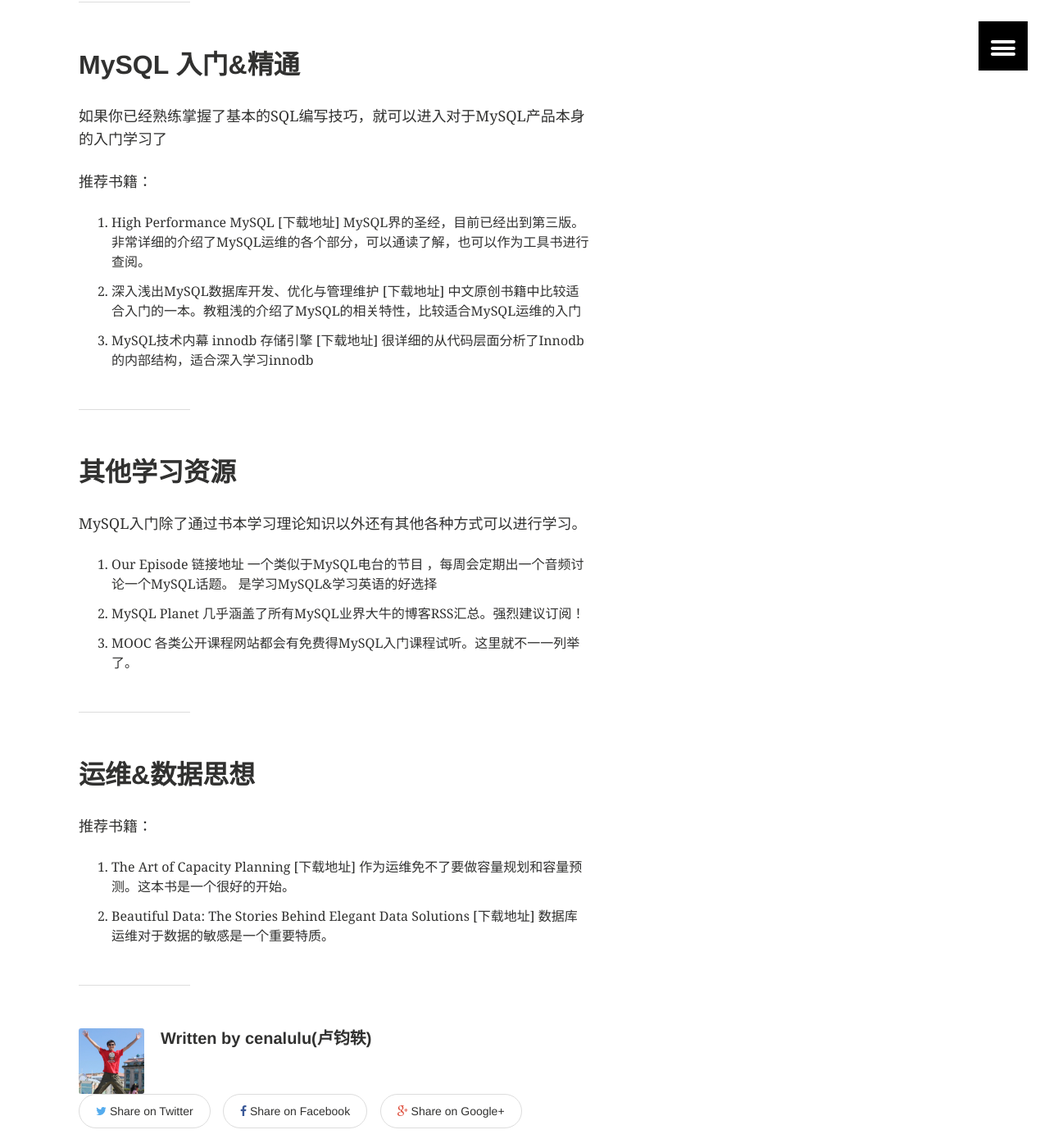
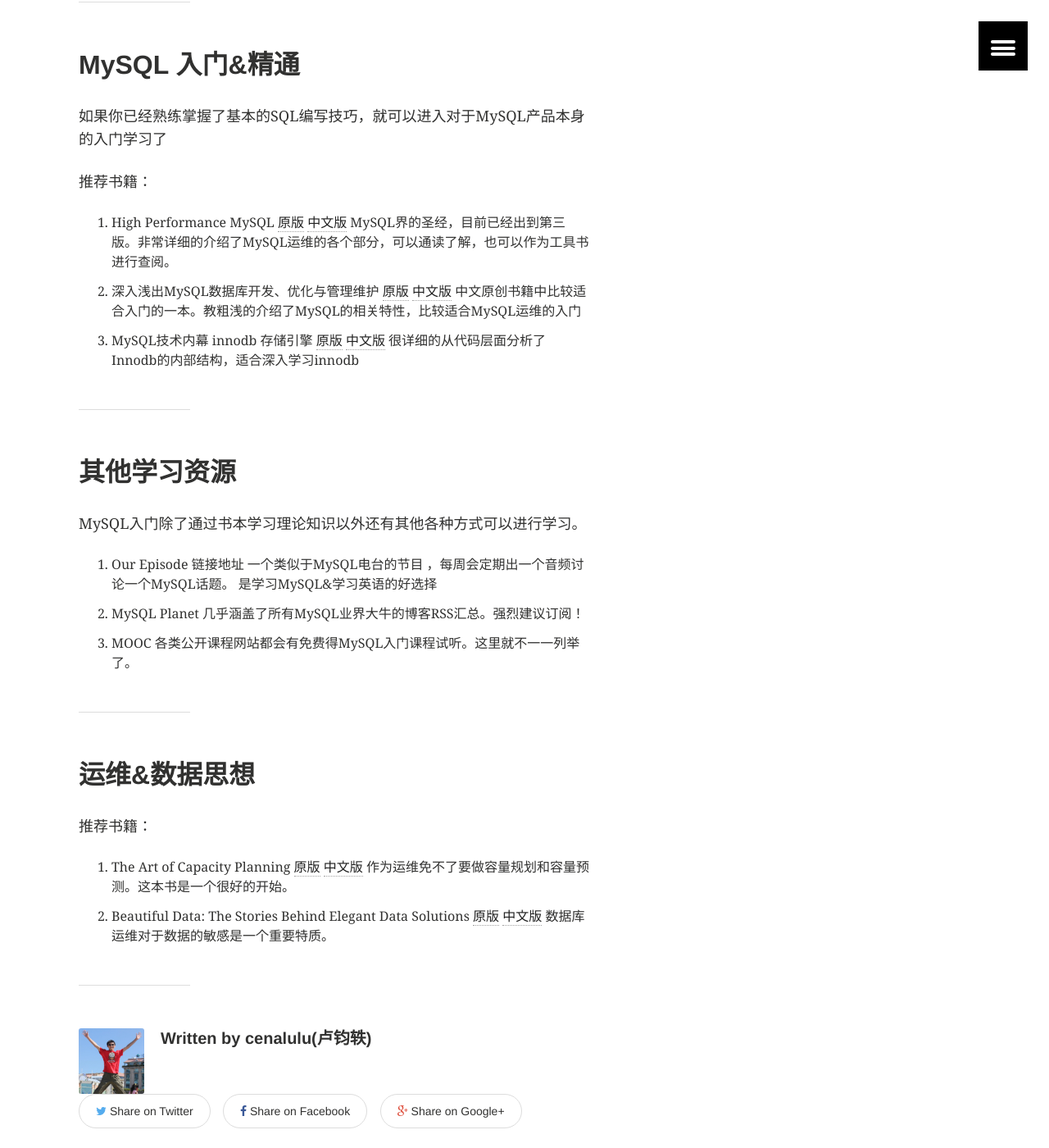
Before and after one commit to cenalulu/cenalulu.github.io, a Jekyll site: the page built from _posts/mysql/2015-01-16-mysql-book-for-newbie.md, in a window 1280 px wide and 1400 px high, scrolled down 1118 px. Shown: the whole window at 82% size. Built offline with Jekyll 4.4.1, drawn with Linux system fonts in a browser that asks for light colours; comment, search, counter and statistics services are not loaded; some of the changed text lies outside the part shown.

```diff
--- a/_posts/mysql/2015-01-16-mysql-book-for-newbie.md
+++ b/_posts/mysql/2015-01-16-mysql-book-for-newbie.md
@@ -23,10 +23,10 @@ ads: true
 
 推荐书籍：
 
-1. SQL Cookbook  [原版](http://book.douban.com/subject/1840666/) [中文版](http://book.douban.com/subject/2297146/) 一本循序渐进的SQL指导手册。每一种业务需求，书中都用MySQL，SQL Server，Oracle三种语法进行解析。可以顺序的作为学习书籍，也可以之后作为工具书籍查阅。
-2. The Art of SQL [原版](http://book.douban.com/subject/1776542/) [中文版](http://book.douban.com/subject/3012601/) 将SQL调优模拟成一场战役，进行战术分析。更多的是传授SQL架构设计方面的知识，实际的调优实例不多，翻译很烂，建议看原版
-3. SQL应用重构 [原版下载]
-4. OReilly.MySQL.Stored.Procedure.Programming.Mar.2006.chm 学习MySQL 存储过程语法和编写的最好教材。虽然版本比较老，但是大部分的语法都没有变更，比较推荐。
+1. SQL Cookbook  [原版]() [中文版]() 一本循序渐进的SQL指导手册。每一种业务需求，书中都用MySQL，SQL Server，Oracle三种语法进行解析。可以顺序的作为学习书籍，也可以之后作为工具书籍查阅。
+2. The Art of SQL [原版]() [中文版]() 将SQL调优模拟成一场战役，进行战术分析。更多的是传授SQL架构设计方面的知识，实际的调优实例不多，翻译很烂，建议看原版
+3. SQL应用重构 [原版]()
+4. OReilly.MySQL.Stored.Procedure.Programming.Mar.2006.chm [原版]() 学习MySQL 存储过程语法和编写的最好教材。虽然版本比较老，但是大部分的语法都没有变更，比较推荐。
 
 
 ---
@@ -37,9 +37,9 @@ ads: true
 
 推荐书籍：
 
-1. High Performance MySQL [下载地址] MySQL界的圣经，目前已经出到第三版。非常详细的介绍了MySQL运维的各个部分，可以通读了解，也可以作为工具书进行查阅。
-2. 深入浅出MySQL数据库开发、优化与管理维护 [下载地址] 中文原创书籍中比较适合入门的一本。教粗浅的介绍了MySQL的相关特性，比较适合MySQL运维的入门
-3. MySQL技术内幕 innodb 存储引擎 [下载地址] 很详细的从代码层面分析了Innodb的内部结构，适合深入学习innodb
+1. High Performance MySQL [原版]() [中文版]() MySQL界的圣经，目前已经出到第三版。非常详细的介绍了MySQL运维的各个部分，可以通读了解，也可以作为工具书进行查阅。
+2. 深入浅出MySQL数据库开发、优化与管理维护 [原版]() [中文版]() 中文原创书籍中比较适合入门的一本。教粗浅的介绍了MySQL的相关特性，比较适合MySQL运维的入门
+3. MySQL技术内幕 innodb 存储引擎 [原版]() [中文版]()  很详细的从代码层面分析了Innodb的内部结构，适合深入学习innodb
 
 
 ---
@@ -59,5 +59,5 @@ MySQL入门除了通过书本学习理论知识以外还有其他各种方式可
 
 推荐书籍：
 
-1.  The Art of Capacity Planning [下载地址] 作为运维免不了要做容量规划和容量预测。这本书是一个很好的开始。
-2.  Beautiful Data: The Stories Behind Elegant Data Solutions  [下载地址] 数据库运维对于数据的敏感是一个重要特质。
+1.  The Art of Capacity Planning [原版]() [中文版]() 作为运维免不了要做容量规划和容量预测。这本书是一个很好的开始。
+2.  Beautiful Data: The Stories Behind Elegant Data Solutions  [原版]() [中文版]() 数据库运维对于数据的敏感是一个重要特质。
```
Also changed, not shown: _drafts/todo.md (+4 -4 lines).
